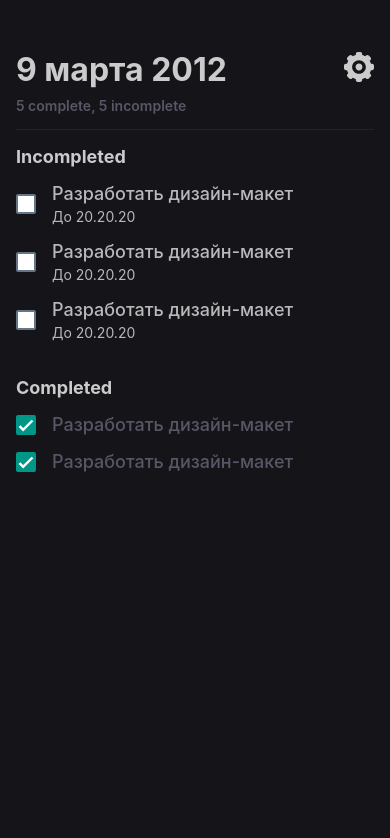
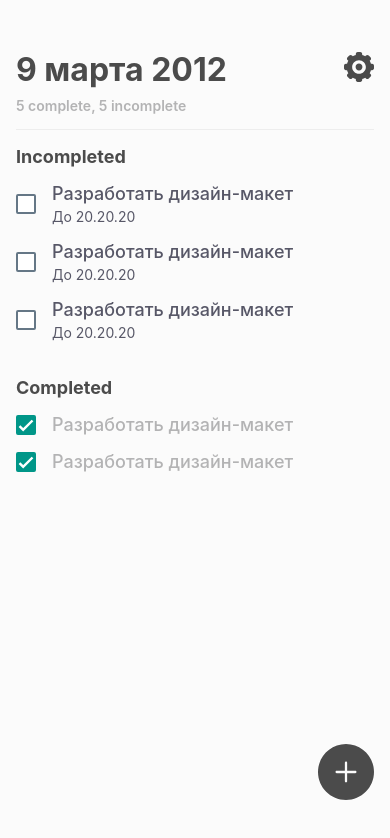
Before and after one commit to Volf-Vladislav/todolist, a React Native app: screen / in a window 390 px wide. Shown: the top 838 px of the page. Built offline with nearby package versions, Linux system fonts and the light colour scheme.

Commit message:
added create task screen

```diff
--- a/App.js
+++ b/App.js
@@ -1,4 +1,4 @@
-import { StyleSheet, Text, View } from 'react-native'
+import { StyleSheet, Dimensions, View } from 'react-native'
 import LoginScreen from './public/pages/authenfication/Authenfication'
 import Home from './public/pages/home/Home'
 import { COLORS } from './public/templates/style/colors'
@@ -14,6 +14,8 @@ export default function App() {
 const styles = StyleSheet.create({
   container: {
     flex: 1,
-    backgroundColor: COLORS().background
+    backgroundColor: COLORS().background,
+    height: Dimensions.get('window').height,
+    width: '100%'
   },
 })
--- a/public/pages/home/Home.jsx
+++ b/public/pages/home/Home.jsx
@@ -1,8 +1,10 @@
 import React from 'react'
 import { View, StyleSheet, Text } from 'react-native'
+
 import Header from './components/Header'
 import Tasklist from './components/TaskList'
 import Profile from './components/Profile'
+import Popup from './components/Popup'
 
 function Home() {
     return (
@@ -10,6 +12,7 @@ function Home() {
             <Header />
             <Tasklist />
             <Profile />
+            <Popup/>
         </View>
     )
 }
--- /dev/null
+++ b/public/pages/home/components/Popup.jsx
@@ -0,0 +1,74 @@
+import React, { useState } from 'react'
+import { View, TouchableHighlight, Text, TextInput } from 'react-native'
+
+import Add from './../svg/Add'
+import BackButton from './../svg/BackButton'
+
+import { COLORS } from './../../../templates/style/colors'
+import { styles } from './../style/popup'
+
+function Popup() {
+    const [isOpen, setIsOpen] = React.useState(false)
+
+    if (isOpen) {
+        return (
+            <Popup />
+        )
+    }
+    else return (
+        <Button />
+    )
+
+    function Button() {
+        return (
+            <View style={styles.button}>
+                <TouchableHighlight
+                    onPress={() => {
+                        setIsOpen(true)
+                    }}
+                >
+                    <Add size={56} color={COLORS().title} />
+                </TouchableHighlight>
+            </View>
+        )
+    }
+
+    function Popup() {
+        const [title, setTitle] = useState('')
+        const [time, setTime] = useState('')
+
+        return (
+            <View style={styles.container}>
+                <View style={styles.header}>
+                    <TouchableHighlight
+                        onPress={() => {
+                            setIsOpen(false)
+                        }}>
+
+                        <BackButton size={20} color={COLORS().title} />
+                    </TouchableHighlight>
+                    <Text style={styles.title}>Create Task</Text>
+                    <View></View>
+                </View>
+
+                <View style={styles.inputContainer}>
+                    <TextInput
+                        style={styles.input}
+                        onChangeText={setTitle}
+                        value={title}
+                        placeholder='Task Title'
+                    />
+
+                    <TextInput
+                        style={styles.input}
+                        onChangeText={setTime}
+                        value={time}
+                        placeholder='Task Time'
+                    />
+                </View>
+            </View>
+        )
+    }
+}
+
+export default Popup
--- /dev/null
+++ b/public/pages/home/style/popup.jsx
@@ -0,0 +1,42 @@
+import { StyleSheet, Dimensions } from 'react-native'
+import { COLORS } from './../../../templates/style/colors'
+
+export const styles = StyleSheet.create({
+    button: {
+        position: 'absolute',
+        right: 16,
+        top: Dimensions.get('window').height - 100
+    },
+    container: {
+        width: Dimensions.get('window').width,
+        height: Dimensions.get('window').height,
+        backgroundColor: COLORS().background,
+        position: 'absolute',
+        top: 0,
+        left: 0,
+        padding: 16,
+        paddingTop: 50,
+    },
+    header: {
+        flexDirection: 'row',
+        justifyContent: 'space-between',
+        alignItems: 'center',
+        marginBottom: 20
+    },
+    title: {
+        fontSize: 20,
+        fontWeight: '500',
+        color: COLORS().title,
+        fontFamily: 'Inter',
+        paddingRight: 20
+    },
+    inputContainer: {
+        padding: 20
+    },
+    input: {
+        height: 40,
+        margin: 12,
+        padding: 10,
+        borderRadius: 5
+    }
+})
--- a/public/templates/style/colors.jsx
+++ b/public/templates/style/colors.jsx
@@ -17,7 +17,7 @@ const lightTheme = {
 }
 
 export function COLORS() {
-    const theme = 'dark'
+    const theme = 'light'
 
     if(theme == 'dark') {
         return darkTheme
```
